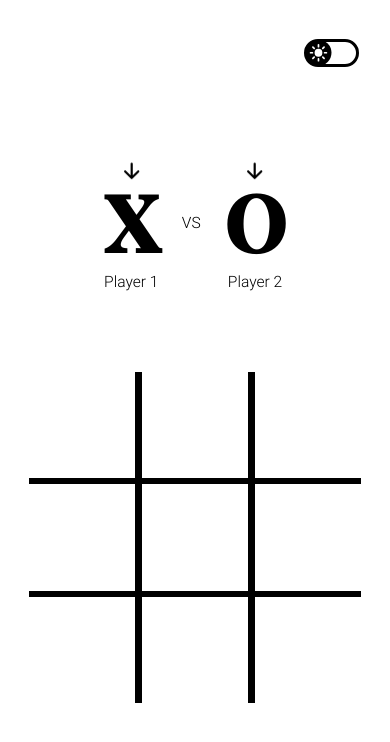
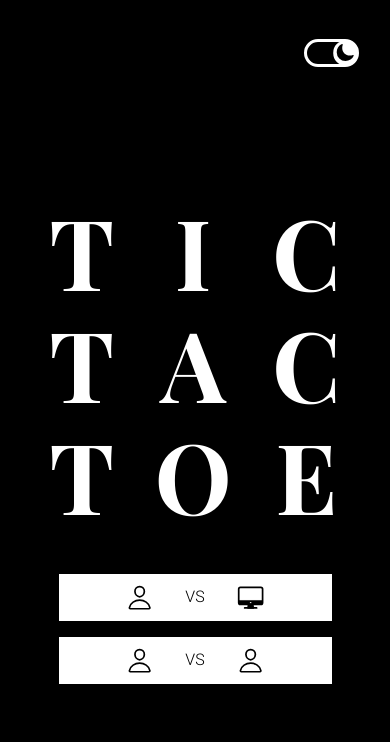
Before and after one commit to praxeds/100devs-tic-tac-toe, a website: page index.html in a window 390 px wide. Both pictures are taken after a click on the element 331 px from the left and 52 px from the top of the page. Drawn offline with nearby package versions, Linux system fonts and the light colour scheme.

Commit message:
Updated README on how to run lite-server and added dark/light mode toggle to page

```diff
--- a/index.html
+++ b/index.html
@@ -15,16 +15,17 @@
         <div id="backBtn" class="darkText transparent pointer">
             <ion-icon name="arrow-back-circle"></ion-icon>
         </div>
-        <div id="darkModeToggle" class="pointer">
-            <div id="toggleCircle" class="darkBackground">
+        <div id="darkModeToggle" class="pointer darkBorder noHighlights">
+            <div id="toggleCircle" class="darkBackground lightMode">
                 <ion-icon name="sunny" class="lightText"></ion-icon>
+                <ion-icon name="moon" class="lightText noDisplay"></ion-icon>
             </div>
         </div>
     </nav>
 
     <main>
         <!--Section that user sees as soon as loading the page-->
-        <section id="startGameSection" class="noDisplay">
+        <section id="startGameSection" class="">
             <div id="title">
                 <span class="darkText neothic">T</span>
                 <span class="darkText neothic">I</span>
@@ -54,7 +55,7 @@
             Once user clicks on either button from #startGameSection (.startBtn),
             we would use javascript to toggle the class .noDisplay to make #startGameSection disappear
             and make this section show up!-->
-        <section id="gameplaySection" class="">
+        <section id="gameplaySection" class="noDisplay">
             <div id="scoreboardContainer" class="darkText">
                 <div id="playerOneContainer" class="playerContainer">
                     <ion-icon name="arrow-down"></ion-icon>
@@ -65,7 +66,7 @@
                     <p>VS</p>
                 </div>
                 <div id="playerTwoContainer" class="playerContainer">
-                    <ion-icon name="arrow-down"></ion-icon>
+                    <ion-icon name="arrow-down noDisplay"></ion-icon>
                     <h2 class="neothic">O</h2>
                     <p class="roboto">Player 2</p>
                 </div>
@@ -83,9 +84,9 @@
             </div>
         </section>
     </main>
-
+    <script src="js/main.js"></script>
     <script type="module" src="https://unpkg.com/ionicons@5.5.2/dist/ionicons/ionicons.esm.js"></script>
-    <script nomodule src="https://unpkg.com/ionicons@5.5.2/dist/ionicons/ionicons.js"></script>
+    <script nomodule src="https://unpkg.com/ionicons@5.5.2/dist/ionicons/ionicons.js"></scrip>
 </body>
 
 </html>
--- a/js/main.js
+++ b/js/main.js
@@ -0,0 +1,56 @@
+//! Dark Mode Event ///////////////////////////////////////////////
+const darkModeToggleBtn = document.querySelector('#darkModeToggle')
+darkModeToggleBtn.addEventListener('click', () => {
+    //the circle that moves when the toggle is clicked
+    const toggleCircle = document.querySelector('#toggleCircle')
+    //sunny icon
+    const sunnyIcon = document.querySelector('ion-icon[name="sunny"]')
+    //moon icon
+    const moonIcon = document.querySelector('ion-icon[name="moon"]')
+    //all elements in the page that contains the class 'lightBackground'
+    const lightBackgroundEl = document.querySelectorAll('.lightBackground')
+    //all elements in the page that contains the class 'lightText'
+    const lightTextEl = document.querySelectorAll('.lightText')
+    //all elements in the page that contains the class 'lightBorder'
+    const lightBorderEl = document.querySelectorAll('.lightBorder')
+    //all elements in the page that contains the class 'darkBackground'
+    const darkBackgroundEl = document.querySelectorAll('.darkBackground')
+    //all elements in the page that contains the class 'darkText'
+    const darkTextEl = document.querySelectorAll('.darkText')
+    //all elements in the page that contains the class 'darkBorder'
+    const darkBorderEl = document.querySelectorAll('.darkBorder')
+
+    for (const element of lightBackgroundEl) {
+        toggleClass(element, 'darkBackground')
+        toggleClass(element, 'lightBackground')
+    }
+    for (const element of darkBackgroundEl) {
+        toggleClass(element, 'darkBackground')
+        toggleClass(element, 'lightBackground')
+    }
+    for (const element of lightTextEl) {
+        toggleClass(element, 'darkText')
+        toggleClass(element, 'lightText')
+    }
+    for (const element of darkTextEl) {
+        toggleClass(element, 'darkText')
+        toggleClass(element, 'lightText')
+    }
+    for (const element of lightBorderEl) {
+        toggleClass(element, 'darkBorder')
+        toggleClass(element, 'lightBorder')
+    }
+    for (const element of darkBorderEl) {
+        toggleClass(element, 'darkBorder')
+        toggleClass(element, 'lightBorder')
+    }
+    toggleClass(toggleCircle, 'darkMode')
+    toggleClass(toggleCircle, 'lightMode')
+    toggleClass(sunnyIcon, 'noDisplay')
+    toggleClass(moonIcon, 'noDisplay')
+})
+
+//! Functions /////////////////////////////////////////////////////
+const toggleClass = (element, className) => {
+    element.classList.toggle(className)
+}
--- a/stylesheet/stylesheet.scss
+++ b/stylesheet/stylesheet.scss
@@ -13,6 +13,7 @@ $darkHover: #04005e;
 // Light mode styles
 .lightBackground {
     background-color: $light;
+    @include transition(background-color,0.4s,ease);
 }
 
 .lightBackground.pointer:hover {
@@ -21,15 +22,18 @@ $darkHover: #04005e;
 
 .lightText {
     color: $light;
+    @include transition(color,0.4s,ease);
 }
 
 .lightBorder {
-    border-color: $light;
+    border-color: $light !important;
+    @include transition(border-color,0.4s,ease);
 }
 
 // Dark mode styles
 .darkBackground {
     background-color: $dark;
+    @include transition(background-color,0.4s,ease);
 }
 
 .darkBackground.pointer:hover {
@@ -38,10 +42,23 @@ $darkHover: #04005e;
 
 .darkText {
     color: $dark;
+    @include transition(color,0.4s,ease);
 }
 
+//this disables the annoying highlighting when clicking on a button in mobile
+.noHighlights {
+    -webkit-tap-highlight-color: transparent;
+    -webkit-touch-callout: none;
+    -webkit-user-select: none;
+    -khtml-user-select: none;
+    -moz-user-select: none;
+    -ms-user-select: none;
+    user-select: none;
+  }
+
 .darkBorder {
-    border-color: $dark;
+    border-color: $dark !important;
+    @include transition(border-color,0.4s,ease);
 }
 
 //!Typography styles
@@ -74,6 +91,12 @@ $darkHover: #04005e;
 * {
     box-sizing: border-box;
 }
+
+*::selection {
+    background-color: $lightHover;
+    color: $light;
+}
+
 body {
     @include size(100vw, 100vh);
     @include flex(column, space-around, center);
@@ -89,6 +112,7 @@ body {
 nav {
     @include flex(row, space-between, center);
     align-self: stretch;
+
     div#backBtn {
         ion-icon {
             @include text(10vmin, center);
@@ -102,14 +126,20 @@ nav {
         position: relative;
 
         div#toggleCircle {
-            @include size(6.8vmin, 6.8vmin);
-            @include absolutePositioning($translateX: -100%);
+            @include size(6.4vmin, 6.4vmin);
             border-radius: 100vmin;
+            @include transition(all,0.4s,ease);
 
             ion-icon {
                 @include text(5vmin);
                 @include absolutePositioning();
             }
+        }
+        div#toggleCircle.lightMode {
+            @include absolutePositioning($translateX: -105%);
+        }
+        div#toggleCircle.darkMode {
+            @include absolutePositioning($translateX: 5%);
         }
     }
 }
@@ -153,25 +183,32 @@ nav {
     #scoreboardContainer {
         @include flex(row, center, center);
         gap: 6vmin;
+
         >div {
             @include flex(column, center, center);
+
             >* {
                 margin: 0;
             }
         }
+
         #versusContainer {
             //This centers the 'versus' text in the middle of the two h2 elements intead of their div containers
             margin-bottom: 1.8rem;
         }
+
         .neothic {
             @include text(20vmin);
         }
+
         .roboto {
             @include text(4vmin);
             font-weight: 300;
         }
+
         .playerContainer {
             position: relative;
+
             ion-icon {
                 position: absolute;
                 @include text(6vmin);
@@ -182,6 +219,7 @@ nav {
                 0% {
                     transform: translateY(-280%);
                 }
+
                 100% {
                     transform: translateY(-300%);
                 }
@@ -189,6 +227,7 @@ nav {
             }
         }
     }
+
     div#gameboard {
         @include size(85vmin, 85vmin);
         @include grid(repeat(3, auto), repeat(3, auto));
```
Also changed, not shown: package.json (added, +26 -0 lines), README.md, stylesheet/stylesheet.css, 2 other files.
